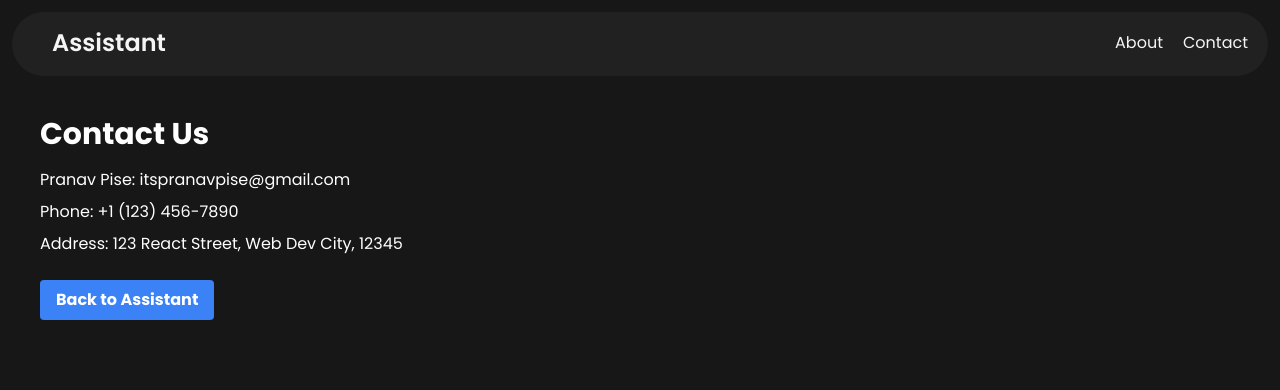
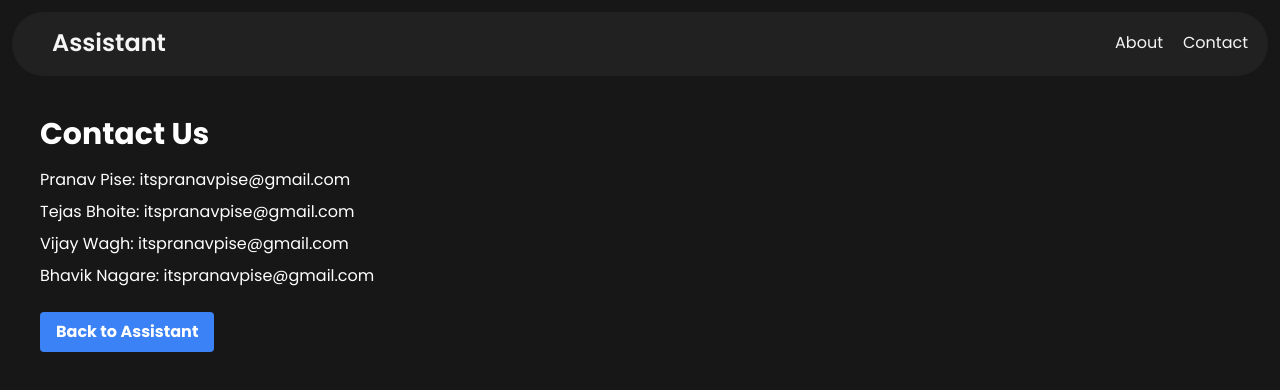
Before and after one commit to TheCaptain1810/assistant-frontend, a React (Vite) app: page /contact in a window 1280 px wide. Shown: the top 390 px of the page. Built offline with nearby package versions, Linux system fonts and the light colour scheme.

Commit message:
some updates

```diff
--- a/src/components/About.jsx
+++ b/src/components/About.jsx
@@ -22,6 +22,8 @@ export default function About() {
       <p>
         We&apos;re constantly working to improve and expand the capabilities of our AI Assistant. Your feedback is valuable to us as we strive to create the most helpful and user-friendly AI experience possible.
       </p>
+      <br />
+      <p>&copy; {new Date().getFullYear()} Group 25 Capstone Project.</p>
       <Link to="/" className="mt-4 inline-block bg-blue-500 hover:bg-blue-700 text-white font-bold py-2 px-4 rounded">
         Back to Assistant
       </Link>
--- a/src/components/ChatInput.jsx
+++ b/src/components/ChatInput.jsx
@@ -1,19 +1,26 @@
 /* eslint-disable react/prop-types */
 export default function ChatInput({ command, onCommandChange, onSendCommand, onSpeechInput, recognizing }) {
+  const handleKeyDown = (e) => {
+    if (e.key === 'Enter') {
+      onSendCommand();
+    }
+  };
+
   return (
     <section className="input_box flex justify-between rounded-full w-[900px] p-3 mb-3">
       <input
         type="text"
         value={command}
         onChange={onCommandChange}
+        onKeyDown={handleKeyDown}
         placeholder="Enter your command"
         className="ml-5 mr-5 w-[650px]"
       />
       <div>
-        <button className="w-10 h-10 rounded-full mr-3" onClick={onSendCommand}>
+        <button className="w-10 h-10 rounded-full mr-3 bg-blue-500 hover:bg-blue-700" onClick={onSendCommand}>
           <i className="fa-solid fa-paper-plane"></i>
         </button>
-        <button className="w-10 h-10 rounded-full mr-3" onClick={onSpeechInput}>
+        <button className="w-10 h-10 rounded-full mr-3 bg-blue-500 hover:bg-blue-700" onClick={onSpeechInput}>
           {recognizing ?
             <i className="fa-solid fa-microphone-lines"></i> :
             <i className="fa-solid fa-microphone"></i>
--- a/src/components/Contact.jsx
+++ b/src/components/Contact.jsx
@@ -5,8 +5,9 @@ export default function Contact() {
     <div className="about-container m-5 p-5 rounded-3xl text-white">
         <h1 className="text-3xl font-bold mb-4">Contact Us</h1>
         <p className="mb-2">Pranav Pise: itspranavpise@gmail.com</p>
-        <p className="mb-2">Phone: +1 (123) 456-7890</p>
-        <p className="mb-2">Address: 123 React Street, Web Dev City, 12345</p>
+        <p className="mb-2">Tejas Bhoite: itspranavpise@gmail.com</p>
+        <p className="mb-2">Vijay Wagh: itspranavpise@gmail.com</p>
+        <p className="mb-2">Bhavik Nagare: itspranavpise@gmail.com</p>
         <Link to="/" className="mt-4 inline-block bg-blue-500 hover:bg-blue-700 text-white font-bold py-2 px-4 rounded">
           Back to Assistant
         </Link>
```
